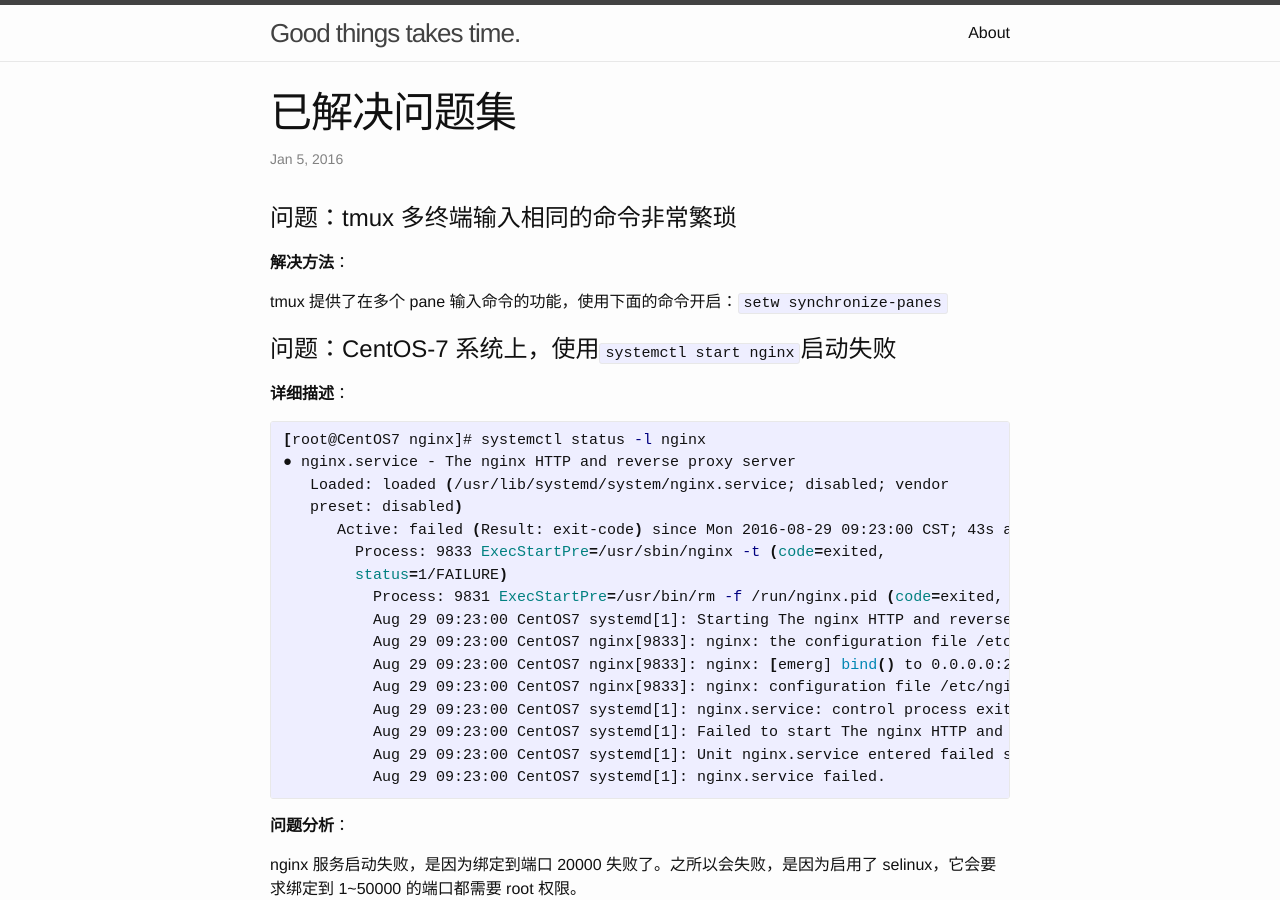
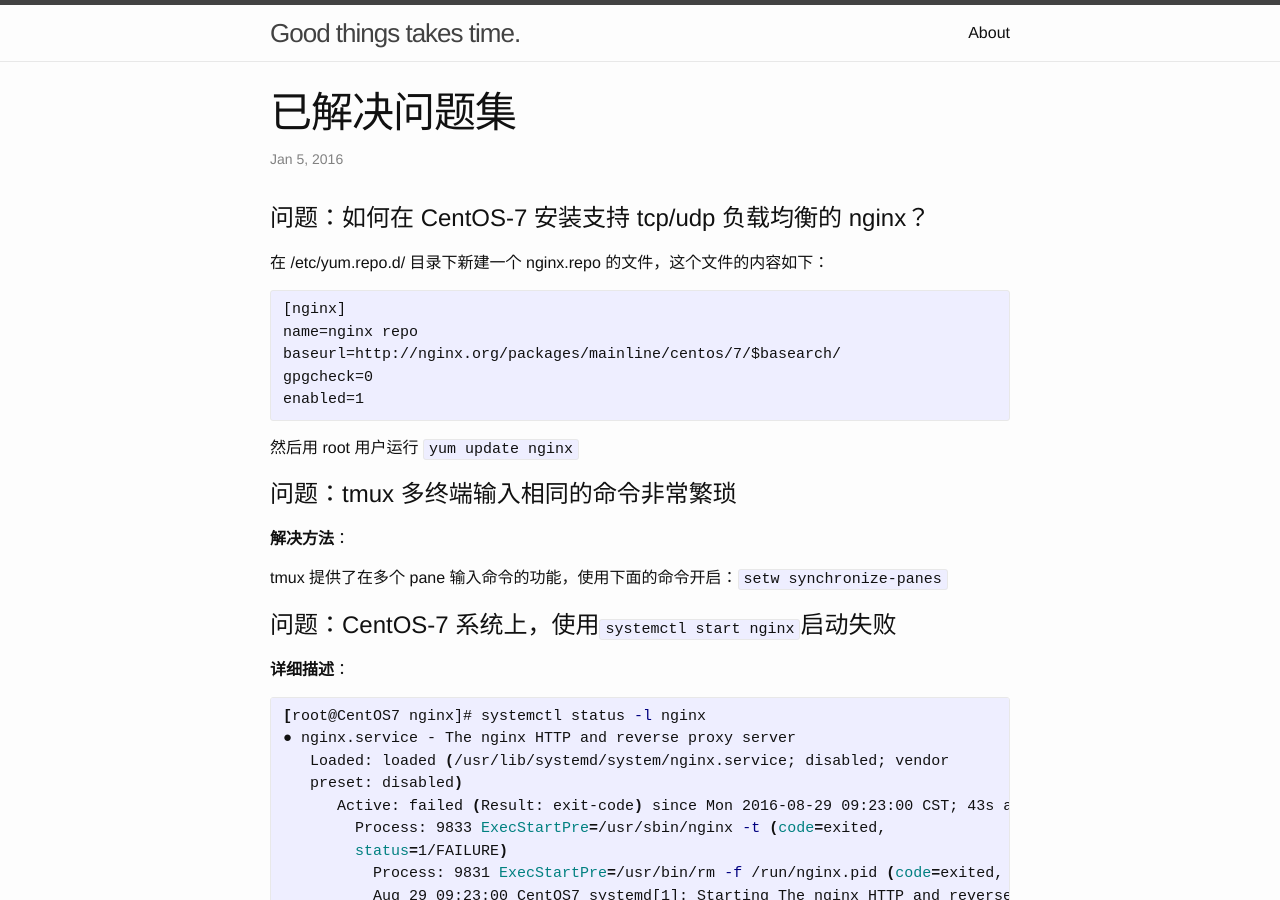
Before and after one commit to mofaph/mofaph.github.io, a Jekyll site: the page built from _posts/2016-01-05-problem-solved.md, in a window 1280 px wide and 900 px high. Built offline with Jekyll 4.4.1, drawn with Linux system fonts in a browser that asks for light colours; Markdown is read by kramdown in place of the engine named in the settings.

Commit message:
problem-sloved: 安装支持 tcp/udp 负载均衡的 nginx 版本

````diff
--- a/_posts/2016-01-05-problem-solved.md
+++ b/_posts/2016-01-05-problem-solved.md
@@ -2,6 +2,20 @@
 title: 已解决问题集
 layout: post
 ---
+
+# 问题：如何在 CentOS-7 安装支持 tcp/udp 负载均衡的 nginx？
+
+在 /etc/yum.repo.d/ 目录下新建一个 nginx.repo 的文件，这个文件的内容如下：
+
+```Nginx
+[nginx]
+name=nginx repo
+baseurl=http://nginx.org/packages/mainline/centos/7/$basearch/
+gpgcheck=0
+enabled=1
+```
+
+然后用 root 用户运行 `yum update nginx`
 
 # 问题：tmux 多终端输入相同的命令非常繁琐
 
````
